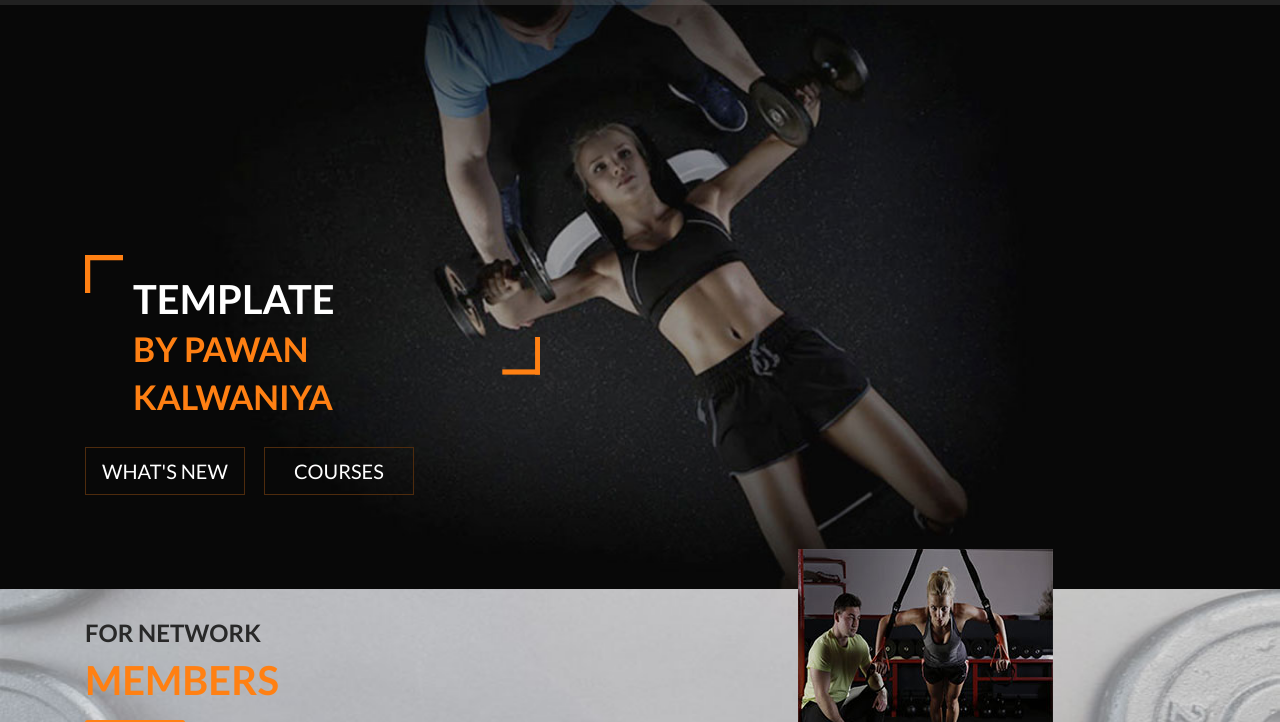
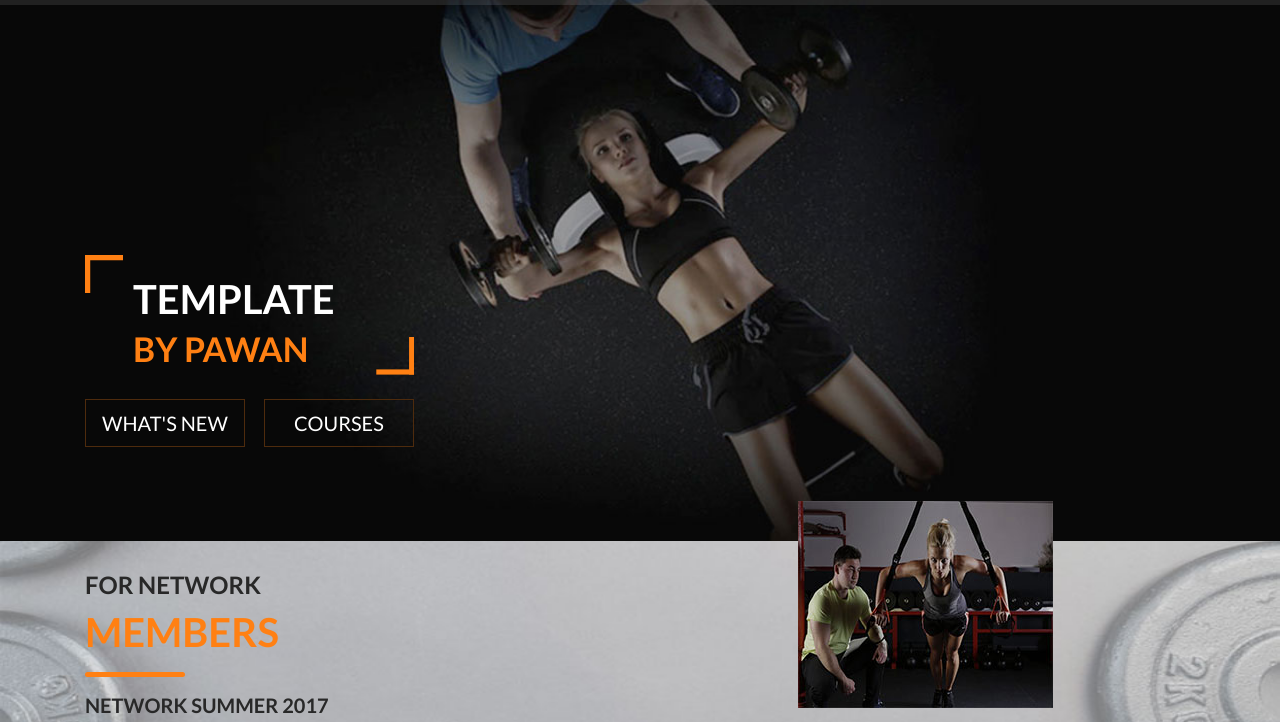
Before and after one commit to Pawankalwaniya/Pawankalwaniya, a plain HTML site: page index.html in a window 1280 px wide. Shown: the part 69-791 px from the top of the page. Drawn offline with Linux system fonts and the light colour scheme.

Commit message:
Update index.html

```diff
--- a/index.html
+++ b/index.html
@@ -39,7 +39,7 @@
   <div class="container">
     <div class="fh5co-banner-text-box">
       <div class="quote-box pl-5 pr-5 wow bounceInRight">
-        <h2>TEMPLATE <br><span>BY PAWAN KALWANIYA</span> </h2>
+        <h2>TEMPLATE <br><span>BY PAWAN</span> </h2>
       </div>
       <a href="#" class="btn text-uppercase btn-outline-danger btn-lg mr-3 mb-3 wow bounceInUp"> What's new</a> <a href="#" class="btn text-uppercase btn-outline-danger btn-lg mb-3 wow bounceInDown"> Courses</a> </div>
   </div>
```
